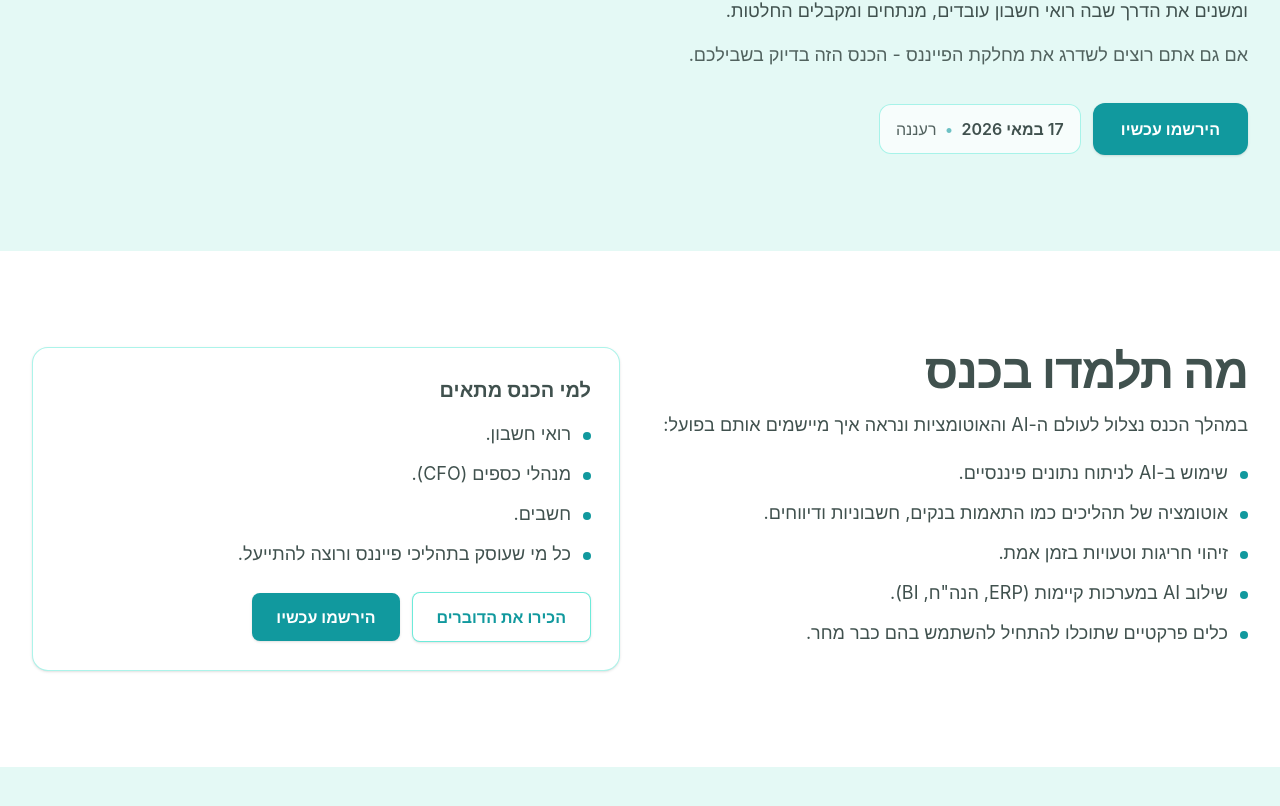
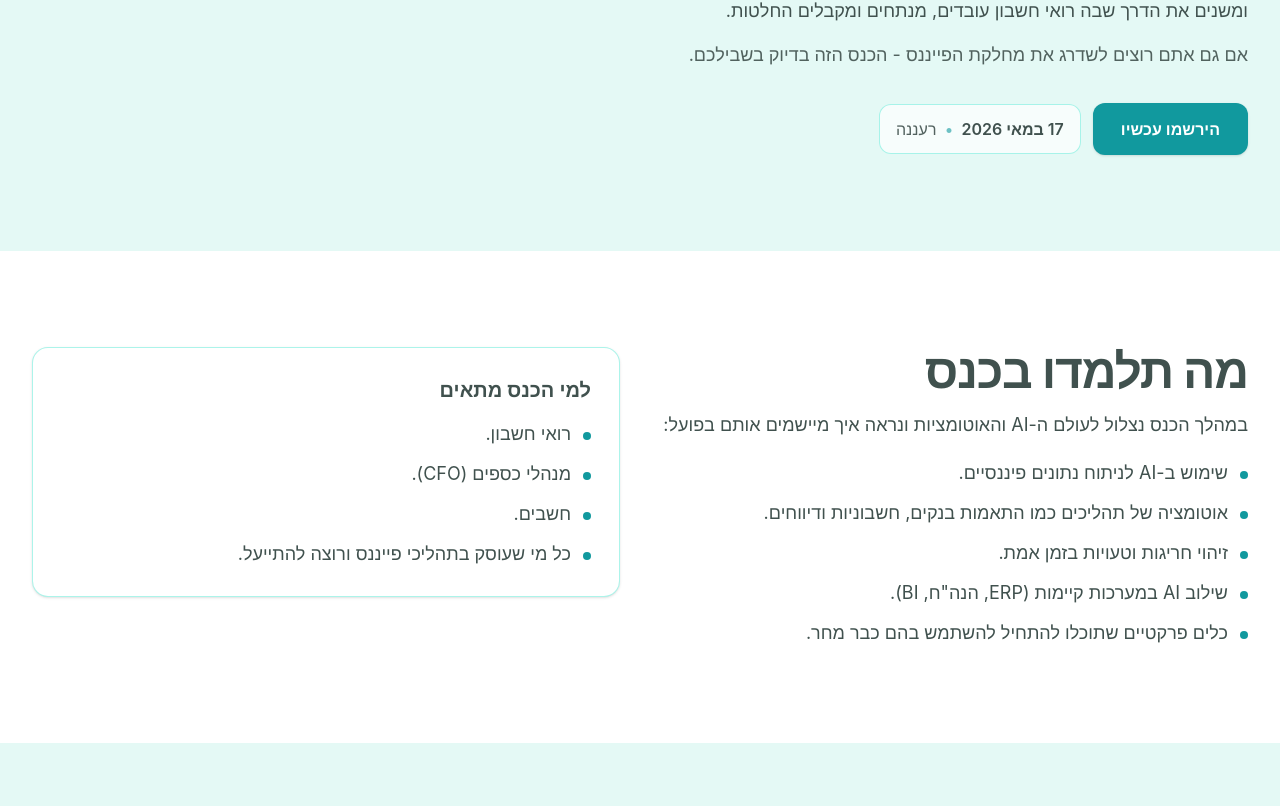
Before and after one commit to levi-datamint/landing-page, a React (Vite) app: page /#/ in a window 1280 px wide. Shown: the part 428-1234 px from the top of the page. Built offline with nearby package versions, Linux system fonts and the light colour scheme.

Commit message:
Add registration form integration and refactor landing sections to remove application URL. Updated LandingHeroSection and LandingAboutSection to use new form functionality.

```diff
--- a/index.html
+++ b/index.html
@@ -2,6 +2,7 @@
 <html lang="he">
   <head>
     <link rel="icon" type="image/png" href="/logo-icon.png" />
+    <script type="text/javascript" src="https://tickchak.co.il/form/form.loader.js"></script>
     <meta charset="UTF-8" />
     <meta name="viewport" content="width=device-width, initial-scale=1.0" />
     <title>Conference Landing</title>
--- a/src/components/landing/LandingAboutSection.tsx
+++ b/src/components/landing/LandingAboutSection.tsx
@@ -1,16 +1,15 @@
 import type { Conference } from "../../lib/landingContent";
 import type { RefObject } from "react";
+import { openRegistrationForm } from "../../lib/tickchak";
 
 type Props = {
   conference: Conference;
-  applicationUrl: string;
   sectionRef: RefObject<HTMLElement | null>;
   onMeetSpeakers: () => void;
 };
 
 export default function LandingAboutSection({
   conference,
-  applicationUrl,
   sectionRef,
   onMeetSpeakers,
 }: Props) {
@@ -72,24 +71,6 @@ export default function LandingAboutSection({
                 כל מי שעוסק בתהליכי פייננס ורוצה להתייעל.
               </li>
             </ul>
-
-            <div className="mt-6 flex flex-col gap-3 sm:flex-row sm:items-center">
-              <button
-                type="button"
-                onClick={onMeetSpeakers}
-                className="inline-flex items-center justify-center rounded-lg border border-[#30E3CA]/70 bg-white px-6 py-3 text-base font-semibold text-[#11999E] shadow-sm transition hover:bg-[#E4F9F5] focus:outline-none focus:ring-2 focus:ring-[#30E3CA]"
-              >
-                הכירו את הדוברים
-              </button>
-              <a
-                href={applicationUrl}
-                target="_blank"
-                rel="noreferrer"
-                className="inline-flex items-center justify-center rounded-lg bg-[#11999E] px-6 py-3 text-base font-semibold text-white shadow-sm transition hover:bg-[#40514E] focus:outline-none focus:ring-2 focus:ring-[#30E3CA]"
-              >
-                {conference.cta}
-              </a>
-            </div>
           </div>
         </div>
       </div>
--- a/src/components/landing/LandingHeroSection.tsx
+++ b/src/components/landing/LandingHeroSection.tsx
@@ -1,15 +1,14 @@
 import type { Conference } from "../../lib/landingContent";
 import type { RefObject } from "react";
+import { openRegistrationForm } from "../../lib/tickchak";
 
 type Props = {
   conference: Conference;
-  applicationUrl: string;
   sectionRef: RefObject<HTMLElement | null>;
 };
 
 export default function LandingHeroSection({
   conference,
-  applicationUrl,
   sectionRef,
 }: Props) {
   const [headlineLead, ...headlineRest] = conference.name.split(":");
@@ -44,14 +43,13 @@ export default function LandingHeroSection({
             </p>
 
             <div className="mt-8 flex flex-col gap-3 sm:flex-row sm:items-center">
-              <a
-                href={applicationUrl}
-                target="_blank"
-                rel="noreferrer"
+              <button
+                type="button"
+                onClick={openRegistrationForm}
                 className="inline-flex w-full items-center justify-center rounded-xl bg-[#11999E] px-7 py-3.5 text-base font-semibold text-white shadow-sm transition hover:bg-[#40514E] focus:outline-none focus:ring-2 focus:ring-[#30E3CA] sm:w-auto"
               >
                 {conference.cta}
-              </a>
+              </button>
               <div className="rounded-xl border border-[#30E3CA]/40 bg-white/70 px-4 py-3 text-base text-[#40514E]/90">
                 <span className="font-semibold text-[#40514E]">
                   {conference.date}
--- a/src/components/landing/LandingNav.tsx
+++ b/src/components/landing/LandingNav.tsx
@@ -2,8 +2,6 @@ import { type RefObject } from 'react';
 
 type Props = {
   conferenceName: string;
-  ctaLabel: string;
-  applicationUrl: string;
   aboutRef: RefObject<HTMLElement | null>;
   speakersRef: RefObject<HTMLElement | null>;
   onScrollTo: (ref: RefObject<HTMLElement | null>) => void;
@@ -11,8 +9,6 @@ type Props = {
 
 export default function LandingNav({
   conferenceName,
-  ctaLabel,
-  applicationUrl,
   aboutRef,
   speakersRef,
   onScrollTo,
--- /dev/null
+++ b/src/lib/tickchak.ts
@@ -0,0 +1,9 @@
+const TICKCHAK_EVENT_ID =
+  "00TVYF0KqJmU2pEZCRDMxRmN2kHb0AVQ5MmZ1NTcH5EMTNTaKJ0Z0EEcsNWe";
+
+export function openRegistrationForm() {
+  (window as any).tickchak_set_init_iframe?.("embed", {
+    ev: TICKCHAK_EVENT_ID,
+    open_form: 1,
+  });
+}
--- a/src/pages/Landing.tsx
+++ b/src/pages/Landing.tsx
@@ -4,8 +4,6 @@ import LandingHeroSection from '../components/landing/LandingHeroSection';
 import LandingAboutSection from '../components/landing/LandingAboutSection';
 import LandingSpeakersSection from '../components/landing/LandingSpeakersSection';
 import { conference, speakers } from '../lib/landingContent';
-
-const applicationUrl = 'https://tickchak.co.il/101406';
 
 export default function Landing() {
   const heroRef = useRef<HTMLElement | null>(null);
@@ -20,8 +18,6 @@ export default function Landing() {
     <div dir="rtl" className="min-h-screen bg-white text-right">
       <LandingNav
         conferenceName={conference.name}
-        ctaLabel={conference.cta}
-        applicationUrl={applicationUrl}
         aboutRef={aboutRef}
         speakersRef={speakersRef}
         onScrollTo={scrollTo}
@@ -30,13 +26,11 @@ export default function Landing() {
       <main>
         <LandingHeroSection
           conference={conference}
-          applicationUrl={applicationUrl}
           sectionRef={heroRef}
         />
 
         <LandingAboutSection
           conference={conference}
-          applicationUrl={applicationUrl}
           sectionRef={aboutRef}
           onMeetSpeakers={() => scrollTo(speakersRef)}
         />
```
Also changed, not shown: src/components/landing/LandingSpeakersSection.tsx (+4 -4 lines).
